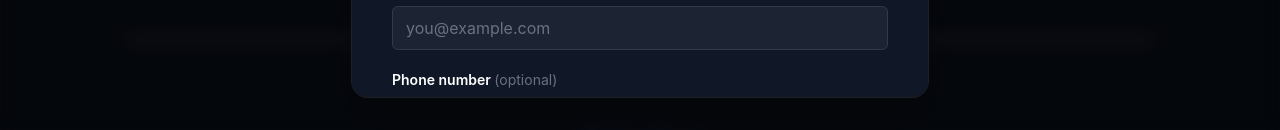
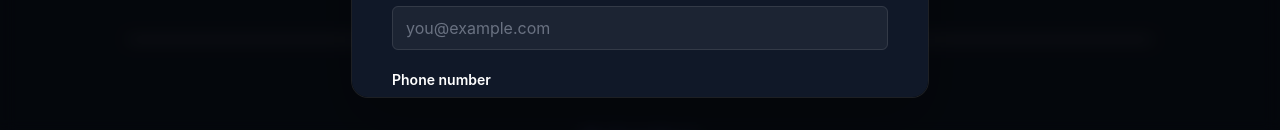
Before and after one commit to imvishalvk/WebFolio, a React (Vite) app: page / in a window 1280 px wide. Both pictures are taken after a click on the button "Connect Now". Shown: the part 663-793 px from the top of the page. Built offline with nearby package versions, Linux system fonts and the light colour scheme.

Commit message:
Update ContactModal.jsx

```diff
--- a/src/Components/ContactModal.jsx
+++ b/src/Components/ContactModal.jsx
@@ -51,9 +51,9 @@ function ContactModal({ isOpen, onClose, planName }) {
     const templateParams = {
       from_name: `${formData.firstName} ${formData.lastName}`.trim(),
       reply_to:  formData.email,
-      phone:     formData.phone    || "Not provided",
+      phone:     formData.phone,
       company:   formData.company  || "Not provided",
-      plan:      formData.selectedPlan || "No plan selected",
+      plan:      formData.selectedPlan,
       message:   formData.message,
     };
 
@@ -206,11 +206,11 @@ function ContactModal({ isOpen, onClose, planName }) {
 
               <div className="sm:col-span-2">
                 <label className="block text-sm font-semibold text-white mb-2">
-                  Phone number <span className="text-gray-500 font-normal">(optional)</span>
+                  Phone number
                 </label>
                 <input
                   type="tel" name="phone" value={formData.phone}
-                  onChange={handleChange} placeholder="+91 98765 43210"
+                  onChange={handleChange} required placeholder="+91 98765 43210"
                   className="block w-full rounded-md bg-white/5 px-3.5 py-2.5 text-base text-white outline-1 -outline-offset-1 outline-white/10 placeholder:text-gray-500 focus:outline-2 focus:-outline-offset-2 focus:outline-indigo-500"
                 />
               </div>
```
